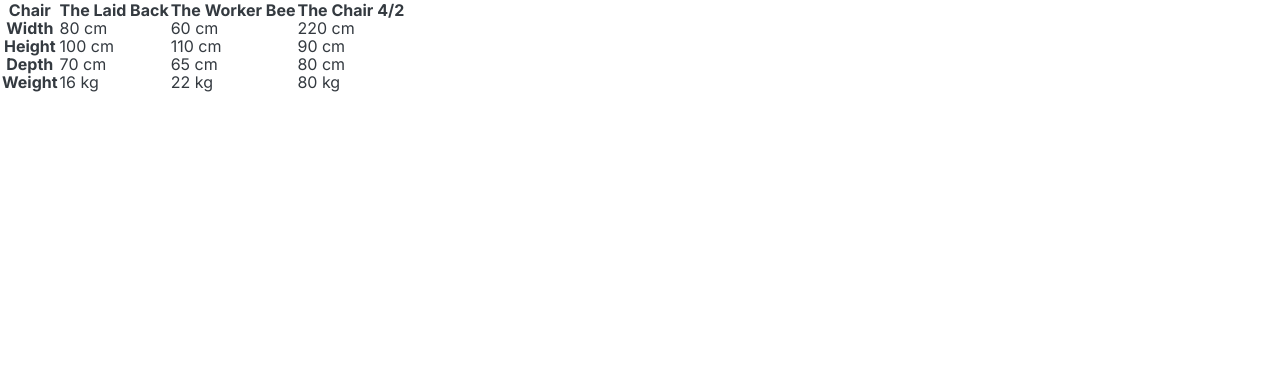
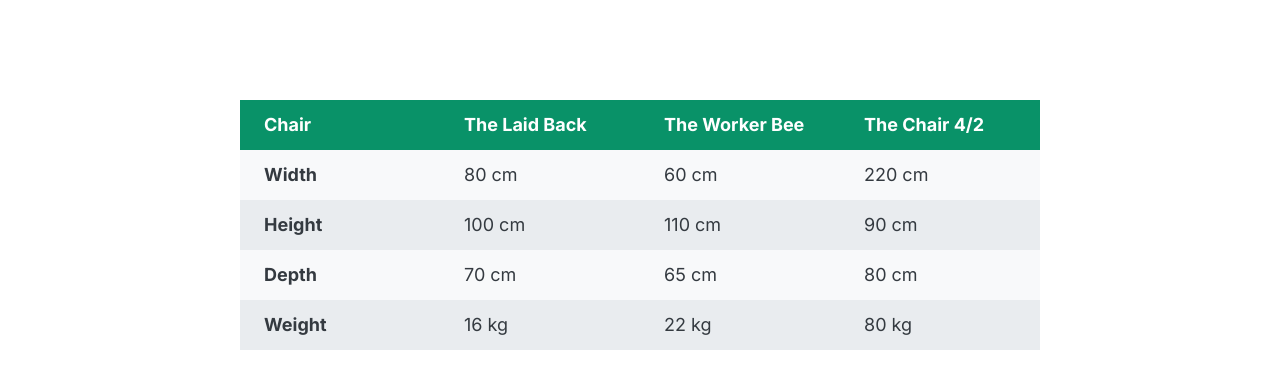
Before and after one commit to ArjanHoek/Omnifood, a plain HTML site: page Components/table.html in a window 1280 px wide. Drawn offline with Linux system fonts and the light colour scheme.

Commit message:
finish table component

```diff
--- a/Components/global-styles.css
+++ b/Components/global-styles.css
@@ -5,6 +5,9 @@
   --text-color-dark: #343a40;
   --text-color-medium: #868e96;
   --text-color-light: #ced4da;
+
+  --row-color-light: #f8f9fa;
+  --row-color-dark: #e9ecef;
 }
 
 /* INITIAL STYLING */
--- a/Components/table.css
+++ b/Components/table.css
@@ -0,0 +1,34 @@
+.table-container {
+  width: 100vw;
+  display: flex;
+  justify-content: center;
+  margin-top: 100px;
+}
+
+table {
+  width: 800px;
+  border-collapse: collapse;
+  font-size: 18px;
+}
+
+td,
+th {
+  padding: 16px 24px;
+  text-align: left;
+}
+
+thead tr {
+  background-color: var(--main-color);
+  color: #fff;
+}
+
+thead th {
+  width: 25%;
+}
+
+tbody tr:nth-child(even) {
+  background-color: var(--row-color-dark);
+}
+tbody tr:nth-child(odd) {
+  background-color: var(--row-color-light);
+}
--- a/Components/table.html
+++ b/Components/table.html
@@ -14,6 +14,7 @@
     <link href="./table.css" rel="stylesheet" />
   </head>
   <body>
+    <div class="table-container">
       <table>
         <thead>
           <tr>
@@ -50,5 +51,6 @@
           </tr>
         </tbody>
       </table>
+    </div>
   </body>
 </html>
```
Lines whose indentation alone changed are shown as unchanged.
